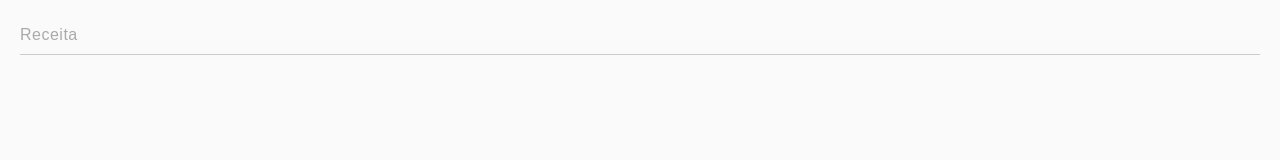
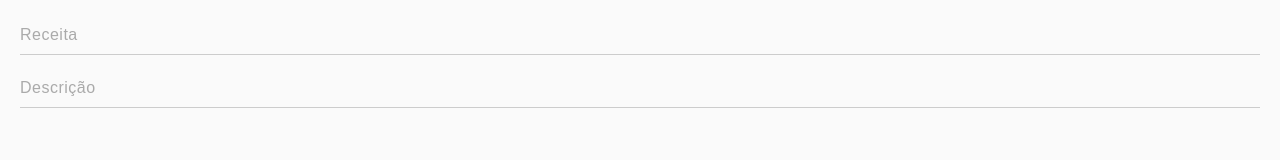
Before and after one commit to matheus-maria/confeitariaWebPage, a React (Create React App) app: page /create in a window 1280 px wide. Shown: the part 127-287 px from the top of the page. Built offline with nearby package versions, Linux system fonts and the light colour scheme.

Commit message:
Input Component Modifys

```diff
--- a/src/components/Input/index.js
+++ b/src/components/Input/index.js
@@ -3,14 +3,23 @@ import './styles.css';
 
 export default class Input extends Component {
 
+    constructor(props){
+        super(props);
+    }
+
     state = {
         value:''
     };
 
+    valueChange = (value) => {
+        this.setState({value});
+        this.props.onChange(value);
+    }
+
     render() {
         return(
             <div className="col-3 input-effect">
-                <input className="effect-16" type="text" placeholder="" onChange={value => this.setState({value : value.target.value})}/>
+                <input className="effect-16" type="text" placeholder="" onChange={value => this.valueChange(value.target.value)}/>
                 <label hidden={this.state.value.length == 0 ? false:true} >{this.props.title}</label>
                 <span className="focus-border"></span>
             </div>
--- a/src/components/Input/styles.css
+++ b/src/components/Input/styles.css
@@ -4,7 +4,7 @@ input[type="text"]{font: 15px/24px 'Muli', sans-serif; color: #333; width: 100%;
 
 :focus{outline: none;}
 
-.col-3{ position: relative;} /* necessary to give position: relative to parent. */
+.col-3{ position: relative;margin-top: 15px} /* necessary to give position: relative to parent. */
 input[type="text"]{font: 15px/24px "Lato", Arial, sans-serif; color: #333; width: 100%; box-sizing: border-box; letter-spacing: 1px;}
 
 .effect-16{border: 0; padding: 4px 0; border-bottom: 1px solid #ccc; background-color: transparent;}
--- a/src/pages/createRecipe/index.js
+++ b/src/pages/createRecipe/index.js
@@ -7,16 +7,15 @@ import Input from '../../components/Input/index';
 export default class CreateRecipe extends Component {
 
     state = {
-        recipe:{}
-    }
-
-    alertar = () => {
-        console.log(this.state.recipe);
+        title:'',
+        description:'',
+        photo:' ',
+        categoryId:'',
+        ingredients:[],
+        preparation:[]
     }
 
     render() {
-
-        const { recipe } = this.state;
 
         return(
             <div className="recipe">
@@ -25,7 +24,8 @@ export default class CreateRecipe extends Component {
                     <h1>Criar Receita</h1>
                 </div>
                 <div className="body">
-                    <Input title="Receita"/>
+                    <Input title="Receita" onChange={(value) => this.setState({title : value})}/>
+                    <Input title="Descrição" onChange={(value) => this.setState({description : value})}/>
                 </div>
             </div>
         )
```
Also changed, not shown: src/pages/createRecipe/styles.css (line endings or trailing spaces).
